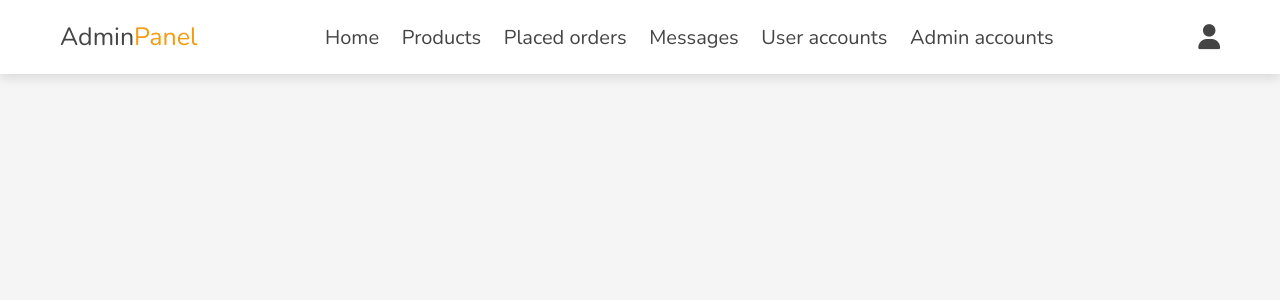
After one commit to 21020337-LuongThiThuHuong/goodee-website, a PHP site: page /dashboard.php in a window 1280 px wide. The commit adds this page. Shown: the top 300 px of the page. Run offline with PHP 8.4, Linux system fonts and the light colour scheme; a user stored in the database is signed in; data comes from the database, SQL or seed files in the repository; some libraries are stand-ins or nearby versions.

Commit message:
adding dashboard

```diff
--- a/admin/admin_login.php
+++ b/admin/admin_login.php
@@ -1,6 +1,6 @@
 <?php
 
-    include '../admin/config/config.php';
+    include '../admin/config/connect.php';
 
     session_start();
 
--- /dev/null
+++ b/admin/config/admin_header.php
@@ -0,0 +1,48 @@
+<?php
+
+    if (isset($message)) {
+        foreach($message as $message) {
+            echo '
+            <div class="message">
+                <span>'.$message.'</span>
+                <i class="fas fa-times" onclick="this.parentElement.remove();"></i>
+            </div>
+            ';
+        }
+    }
+?>
+
+<header class="header">
+    <section class="flex">
+        <a href="../dashboard.php" class="logo">Admin<span>Panel</span></a>
+
+        <nav class="navbar">
+            <a href="../dashboard.php">Home</a>
+            <a href="../products.php">Products</a>
+            <a href="../placed_orders.php">Placed orders</a>
+            <a href="../messages.php">Messages</a>
+            <a href="../user_accounts.php">User accounts</a>
+            <a href="../admin_accounts.php">Admin accounts</a>
+        </nav>
+
+        <div class="icons">
+            <div id="menu-btn" class="fas fa-bars"></div>
+            <div id="user-btn" class="fas fa-user"></div>
+        </div>
+
+        <div class="profile">
+            <?php
+                $select_profile = $conn->prepare("SELECT * FROM `admins` WHERE id = ?");
+                $select_profile->execute([$admin_id]);
+                $fetch_profile = $select_profile->fetch(PDO::FETCH_ASSOC);
+            ?>
+            <p><?= $fetch_profile['name']; ?></p>
+            <a href="../update_profile.php" class="btn">Update profile</a>
+            <div class="flex-btn">
+                <a href="../register_admin.php" class="option-btn">Register</a>
+                <a href="../admin_login.php" class="option-btn">Login</a>
+            </div>
+            <a href="../config/admin_logout.php" class="delete-btn">Logout</a>
+        </div>
+    </section>
+</header>
--- /dev/null
+++ b/admin/dashboard.php
@@ -0,0 +1,32 @@
+<?php
+
+    include '../admin/config/connect.php';
+
+    session_start();
+
+    $admin_id = $_SESSION['admin_id'];
+
+    if (!isset($admin_id)) {
+        header('location:admin_login.php');
+    }
+?>
+
+<!DOCTYPE html>
+<html lang="en">
+    <head>
+        <meta charset="UTF-8">
+        <meta http-equiv="X-UA-Compatible" content="IE=edge">
+        <meta name="viewport" content="width=device-width, initial-scale=1.0">
+        <title>dashboard</title>
+
+        <link rel="stylesheet" href="https://cdnjs.cloudflare.com/ajax/libs/font-awesome/6.1.1/css/all.min.css">
+        <link rel="stylesheet" href="../css/admin_style.css">
+
+    </head>
+    <body>
+
+    <?php include '../admin/config/admin_header.php'; ?>
+
+    <script src="../js/admin_script.js"></script>
+</body>
+</html>
--- a/css/admin_style.css
+++ b/css/admin_style.css
@@ -1,7 +1,7 @@
 @import url('https://fonts.googleapis.com/css2?family=Nunito:wght@200;300;400;500;600;700&display=swap');
 
 :root{
-   --main-color:#2980b9;
+   --main-color:#f39c12;
    --orange:#f39c12;
    --red:#e74c3c;
    --black:#444;
```
Also changed, not shown: admin/admin_accounts.php (added), admin/config/admin_logout.php (added), admin/config/connect.php (renamed from admin/config/config.php), admin/messages.php (added), admin/placed_orders.php (added), admin/products.php (added), admin/register_admin.php (added), admin/update_profile.php (added), admin/user_account.php (added), js/admin_script.js (added).
